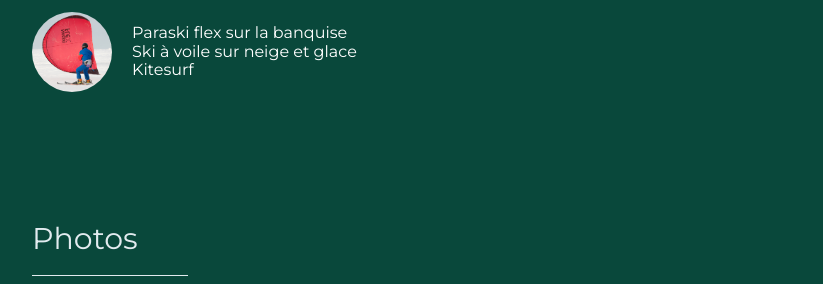
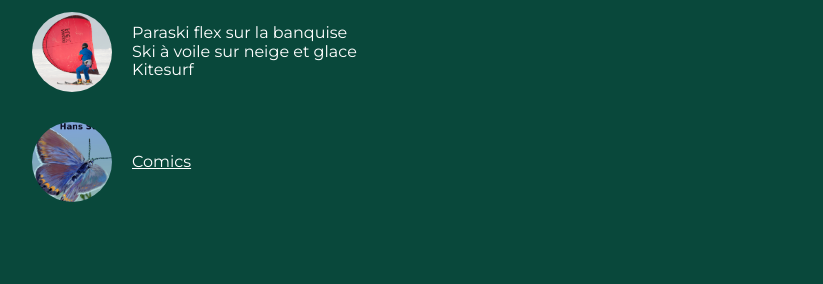
Before and after one commit to mcski/mcski.github.io, a plain HTML site: page contact.html in a window 1280 px wide. Shown: the part 3580-3864 px from the top of the page, without its empty margins (288-1111 px from the left). Drawn offline with Linux system fonts and the light colour scheme.

Commit message:
modified:   contact.html 	new file:   images/hansSteinFrCover.jpg 	modified:   martin.html 	modified:   photos.html

```diff
--- a/contact.html
+++ b/contact.html
@@ -171,6 +171,12 @@
                         <span>Kitesurf<span>
                     </div>
                 </div>
+                 <div class="rep">
+                    <img src="images/hansSteinFrCover.jpg" alt="camic comics">
+                    <div class="text">
+                        <a href="https://camic.github.io/index-fr.html">Comics</a>
+                   </div>
+                </div>
              </div>
             <!-- end reputation -->
         </div>
```
Also changed, not shown: martin.html (+6 -0 lines), photos.html (+6 -0 lines), images/hansSteinFrCover.jpg (added).
